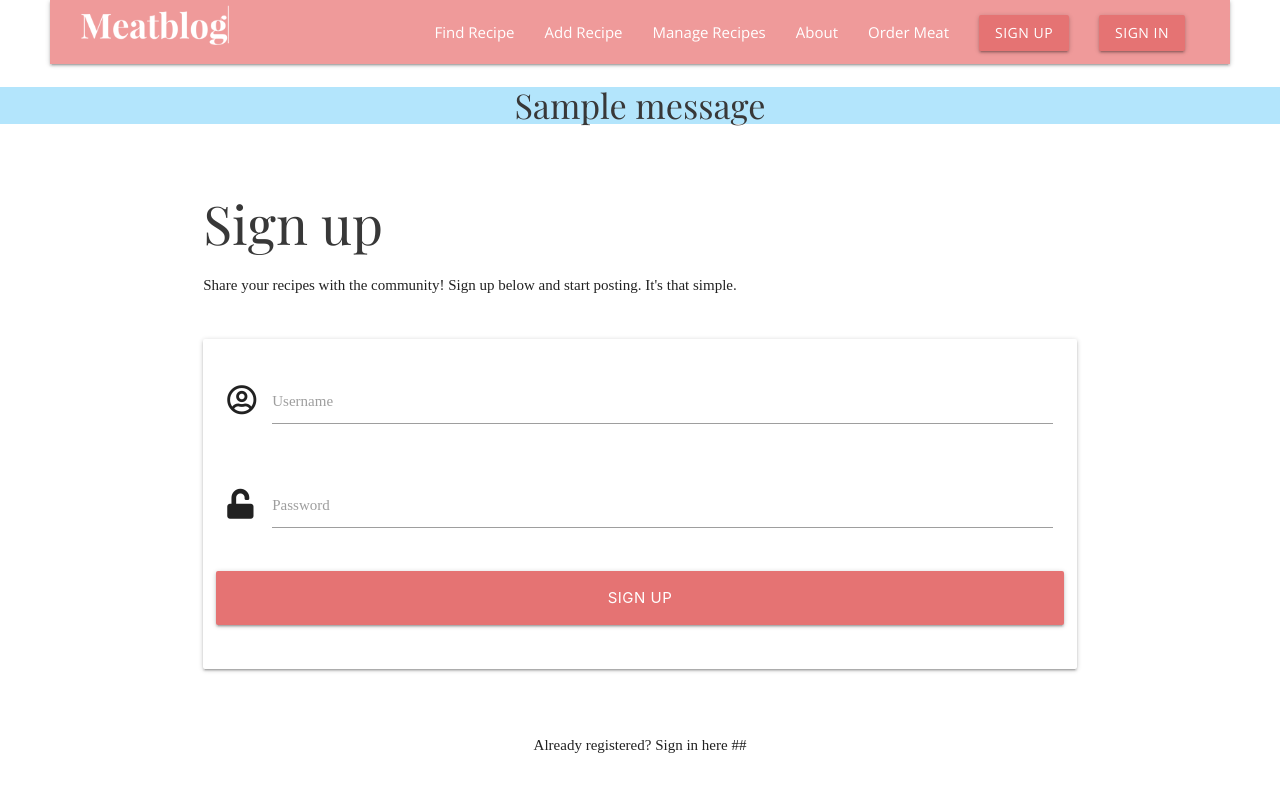
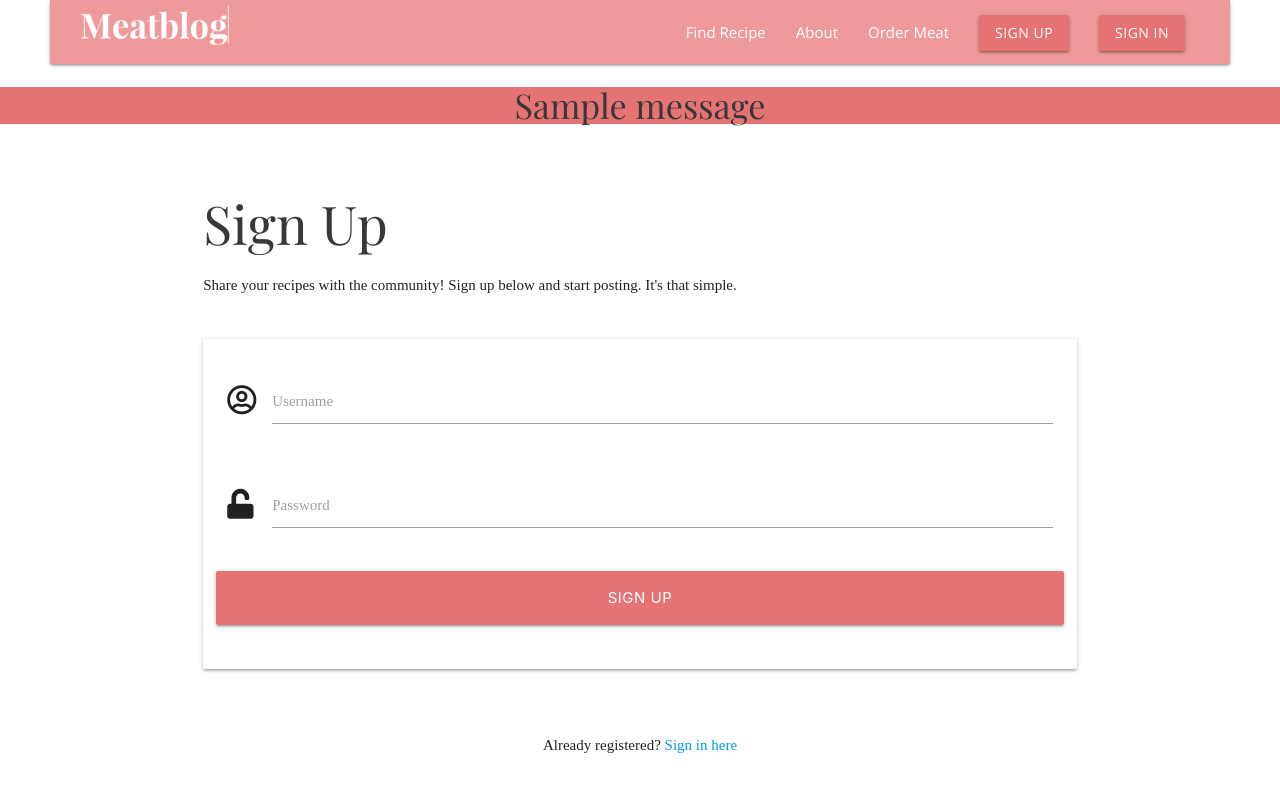
Before and after one commit to michellelclement/meatblog, a Flask app: page /sign_up in a window 1280 px wide. Shown: the top 792 px of the page. Run offline with Flask 2, Linux system fonts and the light colour scheme; one stand-in notice (Sample message) is shown; some libraries are stand-ins or nearby versions; some web fonts are replaced.

Commit message:
Updating navigation links for sign_in and sign_up

```diff
--- a/app.py
+++ b/app.py
@@ -54,10 +54,10 @@ def sign_up():
 
 
 # Log in Function
-app.route("/sign_in", methods=["GET", "POST"])
+@app.route("/sign_in", methods=["GET", "POST"])
 def sign_in():
     if request.method == "POST":
-        # Check to see if username already exists in db
+        # check to see if username exists in db
         existing_user = mongo.db.users.find_one(
             {"username": request.form.get("username").lower()})
 
@@ -69,14 +69,14 @@ def sign_in():
                 flash("Welcome, {}".format(
                     request.form.get("username")))
                 # below to be added after profile page is created - redirect user to their profile
-                return redirect(url_for("recipe", username=session["user"]))
+                # return redirect(url_for("profile", username=session["user"]))
             else:
                 # invalid password match
                 flash("Incorrect Username and/or Password")
                 return redirect(url_for("sign_in"))
 
         else:
-            # username doesn't exist
+        # username doesn't exist
             flash("Incorrect Username and/or Password")
             return redirect(url_for("sign_in"))
 
--- a/templates/base.html
+++ b/templates/base.html
@@ -38,10 +38,20 @@
             ></a>
             <ul class="right hide-on-med-and-down">
               <li><a href="{{ url_for('find_recipe') }}">Find Recipe</a></li>
+              {% if session.user %}
               <li><a href="#">Add Recipe</a></li>
               <li><a href="#">Manage Recipes</a></li>
+              {% else %}
               <li><a href="#">About</a></li>
               <li><a href="#">Order Meat</a></li>
+              {% endif %}
+              {% if session.user %}
+              <li>
+                <a href="#" class="waves-effect waves-light btn red lighten-2"
+                  >Sign Out</a
+                >
+              </li>
+              {% else %}
               <li>
                 <a
                   href="{{ url_for('sign_up') }}"
@@ -50,10 +60,13 @@
                 >
               </li>
               <li>
-                <a class="waves-effect waves-light btn red lighten-2"
+                <a
+                  href="{{ url_for('sign_in') }}"
+                  class="waves-effect waves-light btn red lighten-2"
                   >Sign In</a
                 >
               </li>
+              {% endif %}
             </ul>
           </div>
         </nav>
@@ -71,7 +84,13 @@
           >Sign Up</a
         >
       </li>
-      <li><a class="waves-effect waves-light btn">Sign In</a></li>
+      <li>
+        <a
+          href="{{ url_for('sign_in') }}"
+          class="waves-effect waves-light btn red lighten-2"
+          >Sign In</a
+        >
+      </li>
     </ul>
   </header>
 
@@ -81,7 +100,7 @@
       {% with messages = get_flashed_messages() %} {% if messages %} {% for
       message in messages %}
       <div class="row flashes">
-        <h4 class="light-blue lighten-4 center-align">{{ message }}</h4>
+        <h4 class="red lighten-2 center-align">{{ message }}</h4>
       </div>
       {% endfor %} {% endif %} {% endwith %}
     </section>
--- a/templates/sign_up.html
+++ b/templates/sign_up.html
@@ -2,7 +2,7 @@
 
 <div class="row">
   <div class="col">
-    <h2>Sign up</h2>
+    <h2>Sign Up</h2>
     <p>
       Share your recipes with the community! Sign up below and start posting.
       It's that simple.
@@ -60,7 +60,8 @@
 <!-- Already Registered? -->
 <div class="row">
   <div class="col s12">
-    <p class="center-align">Already registered? Sign in here ##</p>
+    <p class="center-align">Already registered?<a href="{{ url_for('sign_in') }}"
+        > Sign in here</a></p>
   </div>
 </div>
 
```
Also changed, not shown: templates/sign_in.html (+4 -4 lines).
